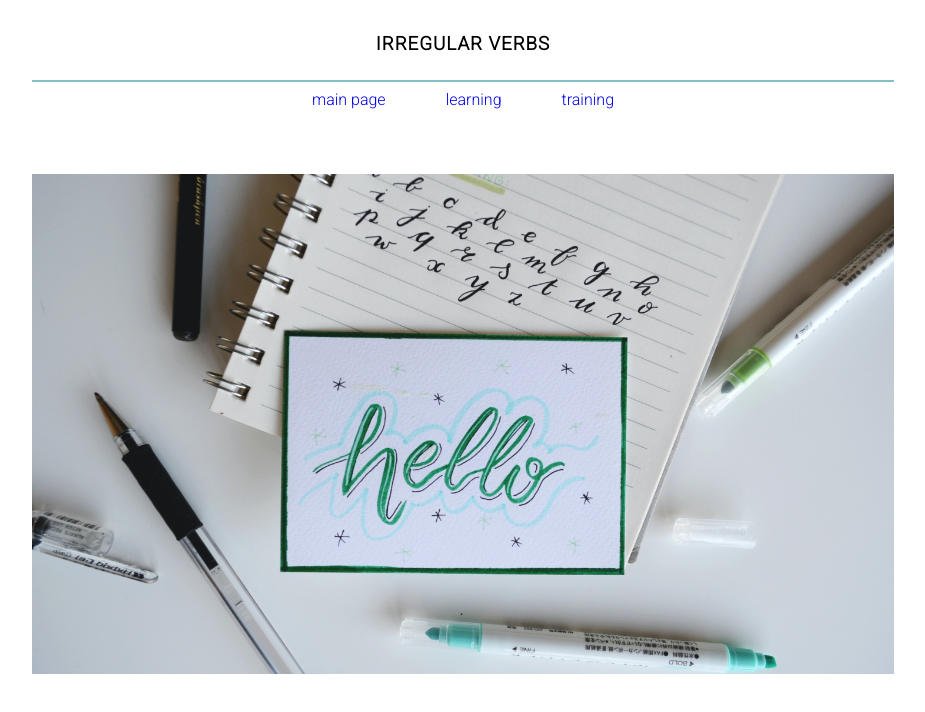
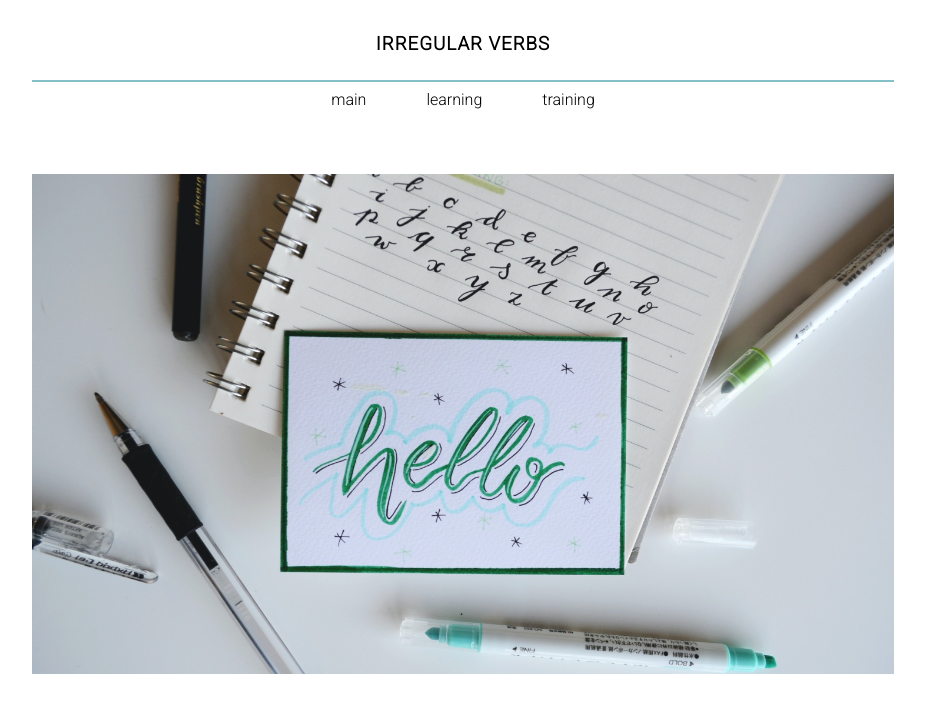
Before and after one commit to Alsu3912/irregular-verbs, a React (Create React App) app: page / in a window 1280 px wide. Shown: the part 10-722 px from the top of the page, without its empty margins (177-1102 px from the left). Built offline with nearby package versions, Linux system fonts and the light colour scheme.

Commit message:
router was added

```diff
--- a/package.json
+++ b/package.json
@@ -14,6 +14,7 @@
     "node-sass": "^4.14.1",
     "react": "^16.13.1",
     "react-dom": "^16.13.1",
+    "react-router-dom": "^5.2.0",
     "react-scripts": "3.4.1",
     "typescript": "~3.7.2"
   },
--- /dev/null
+++ b/src/component/learningPage.tsx
@@ -0,0 +1,14 @@
+import React from 'react';
+import SiteHeader from './siteHeader';
+import GroupedVerbs from './groupedVerbs';
+
+function LearningPage(): JSX.Element {
+    return (
+        <div>
+            <SiteHeader />
+            <GroupedVerbs />
+        </div>
+    )
+}
+
+export default LearningPage;
--- a/src/component/siteHeader.tsx
+++ b/src/component/siteHeader.tsx
@@ -1,4 +1,5 @@
 import React from 'react';
+import { Link } from 'react-router-dom'
 
 function SiteHeader(): JSX.Element {
     return (
@@ -7,9 +8,9 @@ function SiteHeader(): JSX.Element {
             <hr>
             </hr>
             <nav>
-                <a href="index.html">main page</a>
-                <a href="index.html">learning</a>
-                <a href="index.html">training</a>
+                <Link to="/">main</Link>
+                <Link to="/learning">learning</Link>
+                <Link to="/training">training</Link>
             </nav>
         </div>
     )
--- /dev/null
+++ b/src/component/trainingPage.tsx
@@ -0,0 +1,13 @@
+import React from 'react';
+import SiteHeader from './siteHeader';
+
+function TrainingPage(): JSX.Element {
+    return (
+        <div>
+            <SiteHeader />
+            <h1>A trainer will be here soon</h1>
+        </div>
+    )
+}
+
+export default TrainingPage;
--- a/src/index.scss
+++ b/src/index.scss
@@ -48,6 +48,9 @@ nav {
         margin-left: 30px;
         margin-right: 30px;
     }
+    a:link {
+        color: black;
+    }
     a:hover {
         text-decoration: underline;
     }
@@ -62,6 +65,7 @@ img {
 }
 
 table {
+    table-layout: fixed;
     margin: 0 auto;
     width: $main-width;
     border-collapse: collapse;
@@ -81,6 +85,7 @@ table {
 
     th,
     td {
+        overflow: hidden;
         border: $border-blue-solid;
         padding: 5px;
     }
--- a/src/index.tsx
+++ b/src/index.tsx
@@ -1,13 +1,27 @@
 import React from 'react';
 import ReactDOM from 'react-dom';
+import * as serviceWorker from './serviceWorker';
+import {
+  BrowserRouter as Router,
+  Switch,
+  Route
+} from 'react-router-dom';
 import './index.css';
-import FrontPage from './component/frontPage'
-import * as serviceWorker from './serviceWorker';
+import FrontPage from './component/frontPage';
+import LearningPage from './component/learningPage';
+import TrainingPage from './component/trainingPage'
 
 ReactDOM.render(
-  <React.StrictMode>
-    <FrontPage />
-  </React.StrictMode>,
+  <Router>
+    <Switch>
+      <Route exact path="/" component={FrontPage} >
+      </Route>
+      <Route exact path="/learning" component={LearningPage} >
+      </Route>
+      <Route exact path="/training" component={TrainingPage} >
+      </Route>
+    </Switch>
+  </Router>,
   document.getElementById('root')
 );
 
@@ -15,3 +29,7 @@ ReactDOM.render(
 // unregister() to register() below. Note this comes with some pitfalls.
 // Learn more about service workers: https://bit.ly/CRA-PWA
 serviceWorker.unregister();
+
+{/* <React.StrictMode>
+    <FrontPage />
+  </React.StrictMode>, */}
```
Also changed, not shown: src/learning.tsx (added, +17 -0 lines), 2 other files (tests, documents, lock files or other folders).
